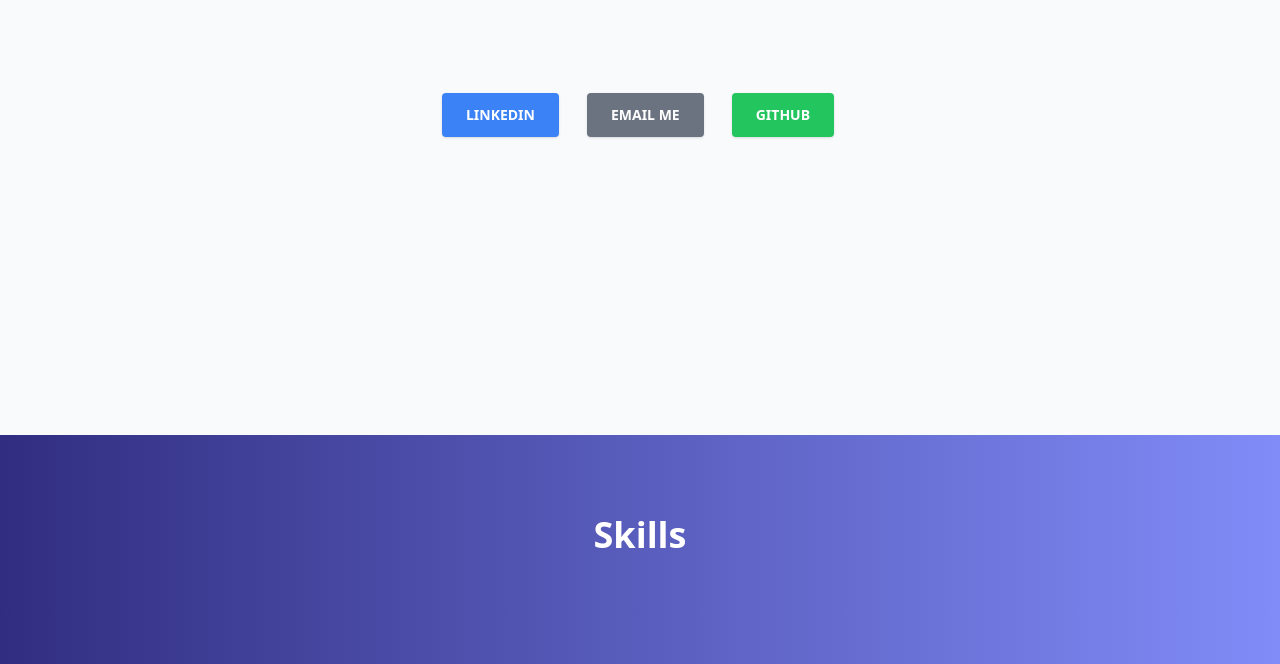
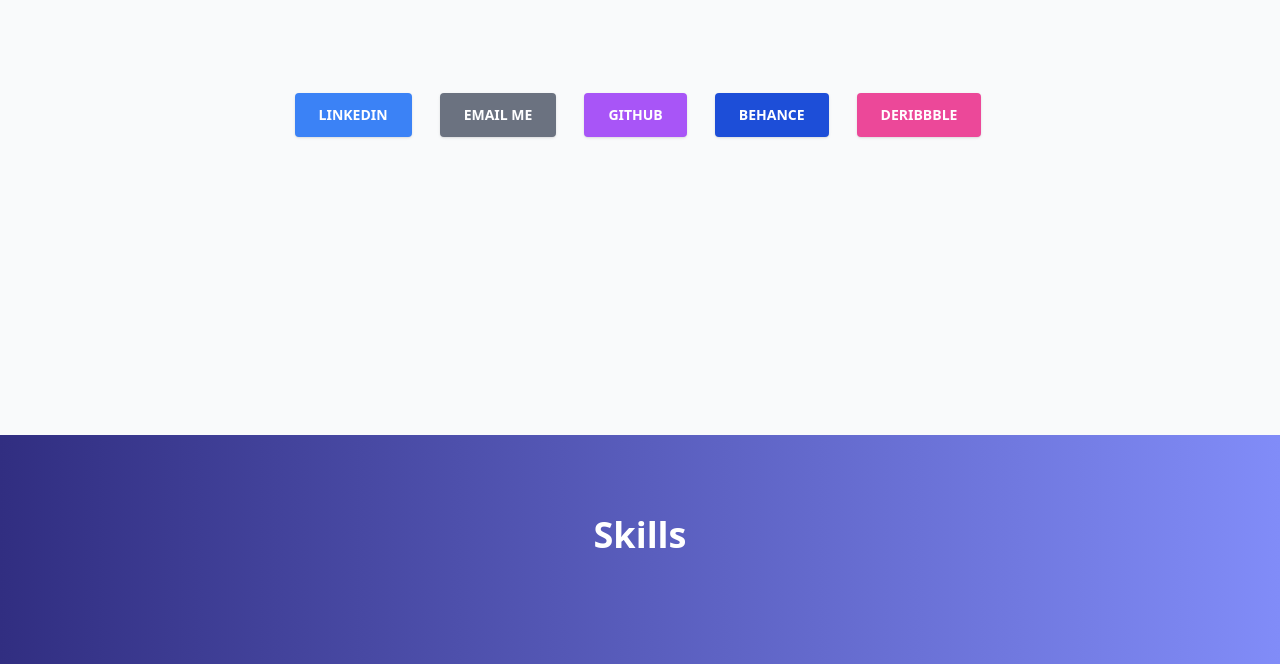
Before and after one commit to monseeef/monseeef.github.io, a website with bundled scripts: page home.html in a window 1280 px wide. Shown: the part 1165-1829 px from the top of the page. Built offline with nearby package versions, Linux system fonts and the light colour scheme.

Commit message:
updated-about

```diff
--- a/home.html
+++ b/home.html
@@ -13,18 +13,6 @@
 <body class="text-gray-800 antialiased">
 
   <!-- Header / Navigation -->
-  <!-- <header class="bg-white shadow ">
-    <nav class="container mx-auto  px-6 py-4 flex justify-between items-center">
-      <a href="#" class="text-3xl font-bold text-purple-500">mOn</a>
-      <ul class="flex items-center space-x-4">
-        <li><a href="#" class="hover:text-purple-500">Home</a></li>
-        <li><a href="#about" class="hover:text-purple-500">About Me</a></li>
-        <li><a href="#skills" class="hover:text-purple-500">Skills</a></li>
-        <li><a href="#work" class="hover:text-purple-500">Projects</a></li>
-        <li><a href="#contact" class="hover:text-purple-500">Contact</a></li>
-      </ul>
-    </nav>
-  </header> -->
   <header
     class="bg-transparent absolute top-0 pl-16 w-full flex justify-between items-center p-4 transition-all duration-300 ease-in-out"
     id="site-header">
@@ -44,6 +32,8 @@
       </ul>
     </nav>
   </header>
+
+
   <!-- Hero Section -->
   <section id="home" class="hero-section bg-gradient-to-r from-indigo-900 to-indigo-400 text-white h-screen ">
     <div class="container mx-auto flex flex-col md:flex-row items-center justify-between">
@@ -73,7 +63,10 @@
           class="rounded-full border-4 border-indigo-500 shadow-xl transition-transform duration-500 hover:scale-110 w-auto h-96">
       </div>
     </div>
+    <!-- Place this button in a fixed position on the bottom right corner of the screen -->
+
   </section>
+
   <div class="fixed right-0 top-1/3 z-50 space-y-2">
     <!-- Behance Button -->
     <a href="https://www.behance.net/" target="_blank"
@@ -111,6 +104,9 @@
       </svg>
     </a>
   </div>
+  <!-- // -->
+
+
 
 
   <!-- About Section -->
@@ -139,38 +135,23 @@
           Email Me
         </a>
         <a href="https://www.github.com/monseeef"
-          class="bg-green-500 text-white active:bg-green-600 font-bold uppercase text-sm px-6 py-3 rounded shadow hover:shadow-lg outline-none focus:outline-none mr-1 mb-1 ease-linear transition-all duration-150"
+          class="bg-purple-500 text-white active:bg-purple-600 font-bold uppercase text-sm px-6 py-3 rounded shadow hover:shadow-lg outline-none focus:outline-none mr-1 mb-1 ease-linear transition-all duration-150"
           type="button">
           GitHub
+        </a>
+        <a href="https://www.github.com/monseeef"
+          class="bg-blue-700 text-white active:bg-blue-600 font-bold uppercase text-sm px-6 py-3 rounded shadow hover:shadow-lg outline-none focus:outline-none mr-1 mb-1 ease-linear transition-all duration-150"
+          type="button">
+          Behance
+        </a>
+        <a href="https://www.github.com/monseeef"
+          class="bg-pink-500 text-white active:bg-pink-600 font-bold uppercase text-sm px-6 py-3 rounded shadow hover:shadow-lg outline-none focus:outline-none mr-1 mb-1 ease-linear transition-all duration-150"
+          type="button">
+          Deribbble
         </a>
       </div>
     </div>
   </section>
-
-
-
-  <!-- <section id="about" class="py-20 bg-gray-50 h-screen flex items-center">
-    <div class="container mx-auto px-6 flex flex-col md:flex-row-reverse items-center justify-between">
-      <div class="w-80 h-80 md:w-1/2 flex justify-center md:justify-start lg:pl-12">
-        <img src="./public/about.svg" alt="Intro Image"
-          class="w-auto m-0 p-0 h-96 max-w-xs md:max-w-md lg:max-w-lg xl:max-w-xl">
-      </div>
-      <div class="ml-24 md:w-1/2 text-center md:text-justify lg:pr-12">
-        <h2 class="text-4xl font-bold mb-4 text-blue-600">About Me</h2>
-        <p class="text-gray-600 text-lg mb-6">
-          I'm a passionate junior Full Stack Web Developer and Graphic Designer dedicated to crafting intuitive user
-          experiences and robust web applications. With a strong foundation in JavaScript, React, Node.js, and a flair
-          for
-          creative design, I aim to bridge the gap between engaging design and technical functionality.
-        </p>
-        <a href="#contact"
-          class="inline-block bg-indigo-500 hover:bg-indigo-600 text-white font-bold py-2 px-4 rounded-lg transition duration-300 transform hover:-translate-y-1 hover:scale-105 shadow-lg">
-          Let's Connect
-        </a>
-
-      </div>
-    </div>
-  </section> -->
 
 
   <!-- Skills -->
--- a/input.css
+++ b/input.css
@@ -20,6 +20,7 @@
   z-index: -1;
   animation: pulse 4s cubic-bezier(0, 0, 0, 0.5) infinite;
 }
+
 
 @keyframes pulse {
   50% {
```
